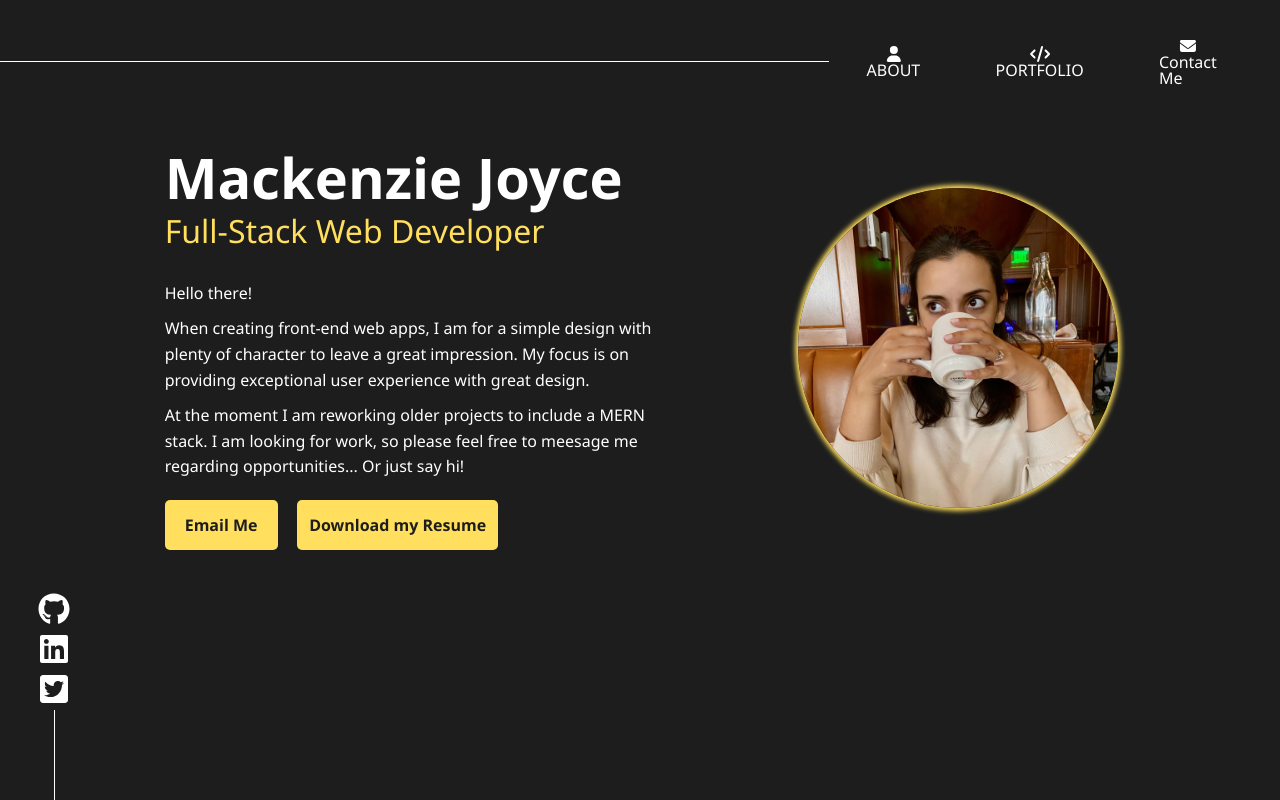
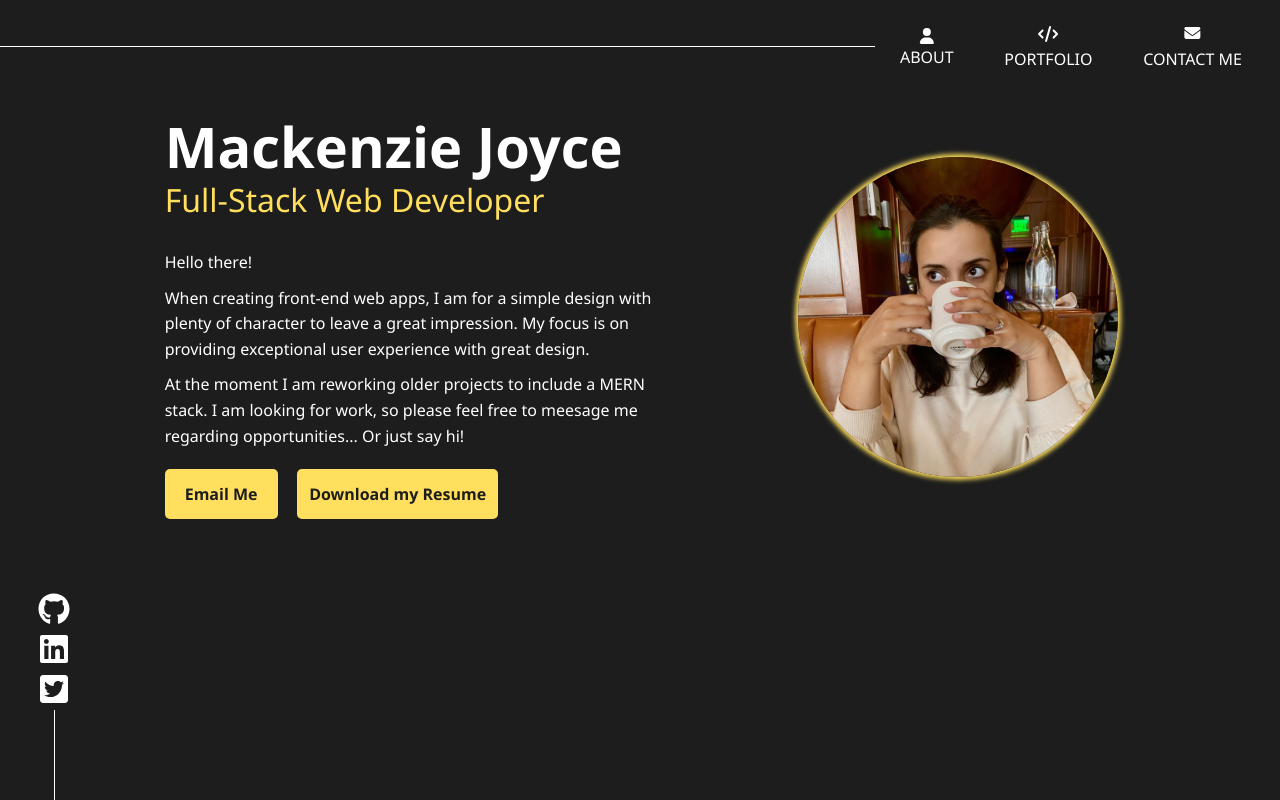
Before and after one commit to MackenzieJoyce/Portfolio, a React (Create React App) app: page / in a window 1280 px wide. Built offline with nearby package versions, Linux system fonts and the light colour scheme.

Commit message:
edited navTab to hav min-width, decreased padding. added rule to give margin between the icon and text. capitalized the contact me text to match the rest. (changed all the double quotes -> single)

```diff
--- a/src/index.css
+++ b/src/index.css
@@ -116,7 +116,7 @@ header {
 
 nav {
   width: 100%;
-  margin-right: 2%;
+  margin-right: 1%;
   background: var(--dark);
   display: flex;
   justify-content: flex-end;
@@ -124,20 +124,26 @@ nav {
 }
 
 nav::before {
-  content: "";
-  display: block;
   width: 100%;
   height: 1px;
   margin: 0px auto;
   background-color: var(--light);
+  display: block;
+  content: "";
 }
 
 .navTab {
+  min-width: fit-content;
   min-height: 42px;
+  padding: 2%;
+  text-align: center;
   display: flex;
   flex-direction: column;
   justify-content: space-between;
-  padding: 3%;
+}
+
+.navTab span {
+  margin-top: 10%;
 }
 
 
--- a/src/pages/components/NavTabs.js
+++ b/src/pages/components/NavTabs.js
@@ -33,22 +33,22 @@ const NavTabs = () => {
 
   return (
     <header style={styles.header}>
-      <nav style={styles.nav} aria-label="styled tabs">
-        <Link style={styles.navTab} className='navTab Link' to="/">
+      <nav style={styles.nav} aria-label='styled tabs'>
+        <Link style={styles.navTab} className='navTab' to='/'>
           <FontAwesomeIcon icon={faUser} />
           <span>ABOUT</span>
         </Link>
         <Link
           style={styles.navTab}
-          className="navTab"
-          to="/portfolio"
+          className='navTab'
+          to='/portfolio'
         >
           <FontAwesomeIcon icon={faCode} />
           <span>PORTFOLIO</span>
         </Link>
-        <Link style={styles.navTab} className='navTab' to="/contact-me">
+        <Link style={styles.navTab} className='navTab' to='/contact-me'>
           <FontAwesomeIcon icon={faEnvelope} />
-          <span>Contact Me</span>
+          <span>CONTACT ME</span>
         </Link>
       </nav>
     </header>
```
